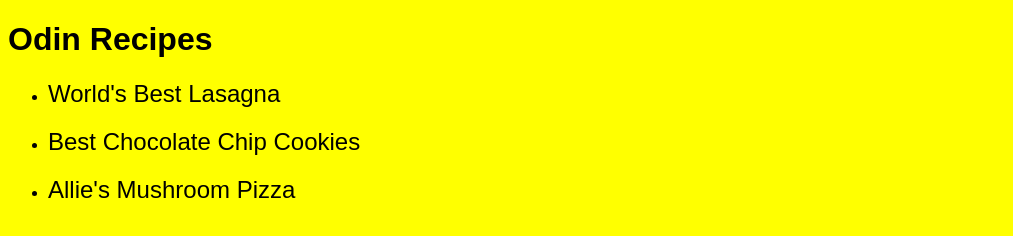
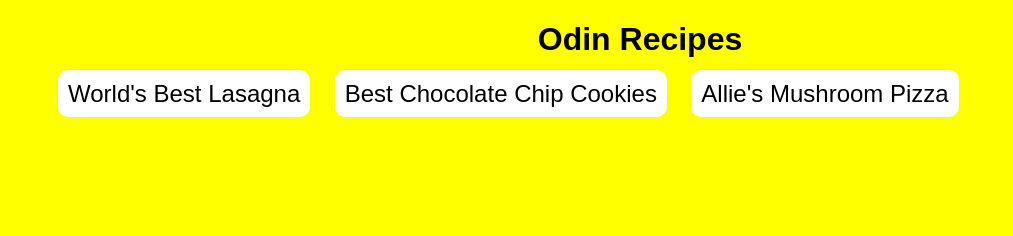
Before and after one commit to apetranov/odin-recipes, a plain HTML site: page index.html in a window 1280 px wide. Shown: the whole page, without its empty margins (0-1013 px from the left). Drawn offline with Linux system fonts and the light colour scheme.

Commit message:
Style menu page

```diff
--- a/style.css
+++ b/style.css
@@ -1,15 +1,23 @@
 * {
   font-family: "Brush Script MT", sans-serif;
+}
+
+h1 {
+  text-align: center;
 }
 
 a {
   text-decoration: none;
   font-size: 24px;
   color: black;
+  background-color: white;
+  border-radius: 10px;
+  padding: 10px;
 }
 
 li {
-  margin-bottom: 20px;
+  margin: 0 10px;
+  display: inline;
 }
 
 a:hover {
```
